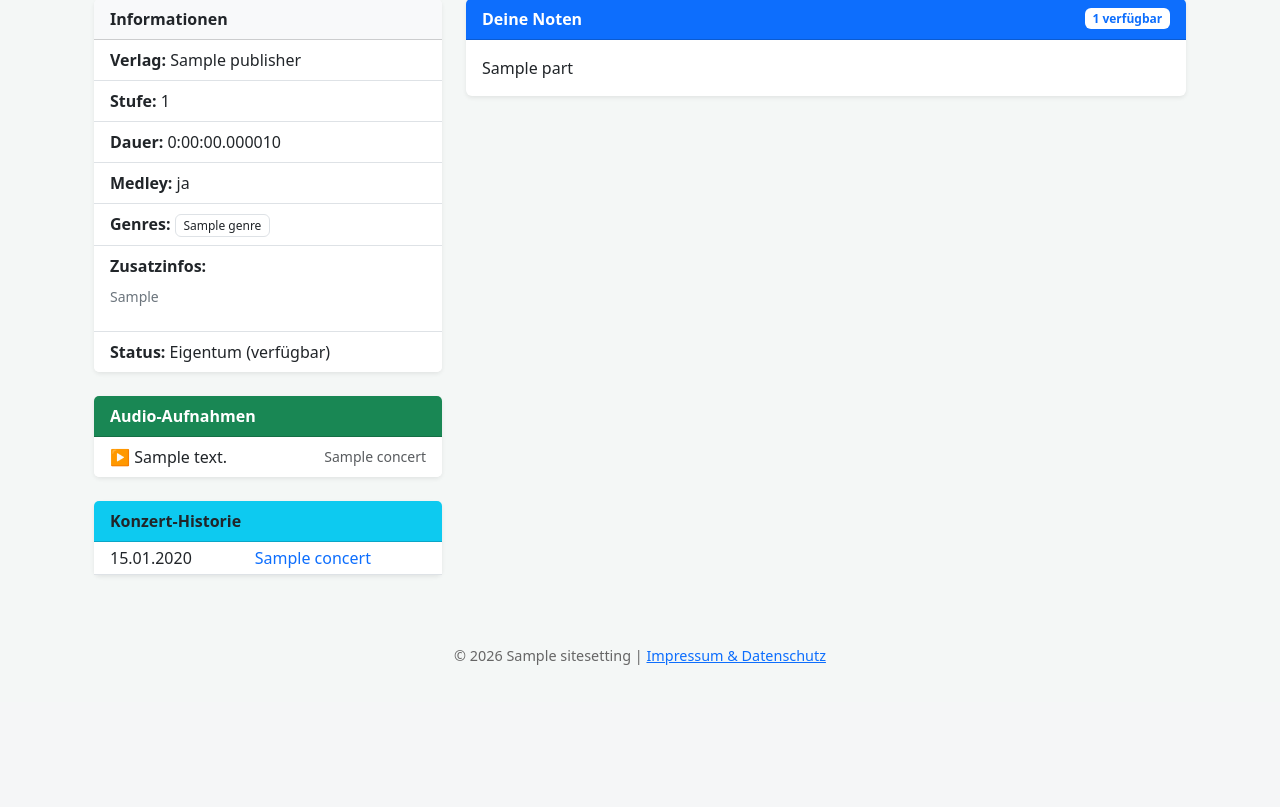
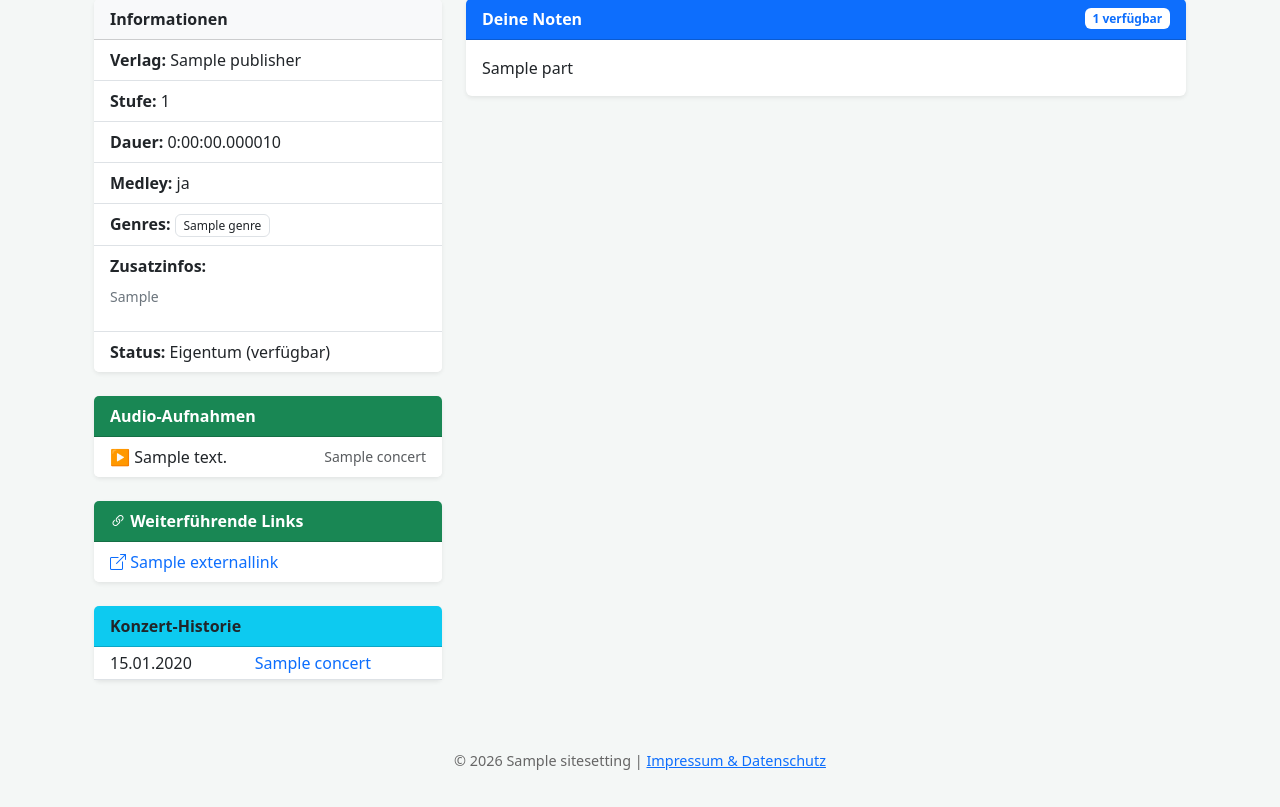
Before and after one commit to tubadour-sw/scorelib, a Django app: page /piece/1/ in a window 1280 px wide. Shown: the part 257-1064 px from the top of the page. Before the commit the page ends 922 px from the top, so only its background shows below. Run offline with Django 5.2, Linux system fonts and the light colour scheme; tables that the repository leaves empty hold one stand-in row (values such as "Sample post").

Commit message:
support external links for pieces

```diff
--- a/scorelib/models.py
+++ b/scorelib/models.py
@@ -273,3 +273,15 @@ class AudioRecording(models.Model):
 
     def __str__(self):
         return f"{self.piece.title} @ {self.concert.title}"
+
+class ExternalLink(models.Model):
+    piece = models.ForeignKey(Piece, on_delete=models.CASCADE, related_name='external_links')
+    title = models.CharField(max_length=100, verbose_name="Beschreibung", help_text="z.B. 'Hörbeispiel' oder 'YouTube Video'")
+    url = models.URLField(verbose_name="Link (URL)")
+
+    class Meta:
+        verbose_name = "Externer Link"
+        verbose_name_plural = "Externe Links"
+
+    def __str__(self):
+        return f"{self.title} ({self.piece.title})"
--- a/scorelib/views.py
+++ b/scorelib/views.py
@@ -241,9 +241,14 @@ def concert_detail_view(request, concert_id=None):
                 all_parts = piece.parts.all()
                 user_parts = [p for p in all_parts if profile.can_view_part(p.part_name)]
 
+            has_youtube = piece.external_links.filter(
+                Q(url__icontains='youtube.com') | Q(url__icontains='youtu.be')
+            ).exists()
+
             program_data.append({
                 'piece': piece,
                 'user_parts': user_parts,
+                'has_youtube': has_youtube,
                 'recordings': piece.audiorecording_set.filter(concert=next_concert)
             })
 
--- a/templates/scorelib/piece_detail.html
+++ b/templates/scorelib/piece_detail.html
@@ -52,6 +52,28 @@
                     </a>
                     {% endfor %}
                 </div>
+            </div>
+            {% endif %}
+
+            {% if piece.external_links.all %}
+            <div class="card shadow-sm mb-4">
+                <div class="card-header bg-success text-white fw-bold">
+                    <i class="bi bi-link-45deg"></i> Weiterführende Links
+                </div>
+                <ul class="list-group list-group-flush">
+                    {% for link in piece.external_links.all %}
+                        <li class="list-group-item">
+                            <a href="{{ link.url }}" target="_blank" class="text-decoration-none">
+                                {% if "youtube.com" in link.url or "youtu.be" in link.url %}
+                                    <i class="bi bi-youtube text-danger"></i>
+                                {% else %}
+                                    <i class="bi bi-box-arrow-up-right"></i>
+                                {% endif %}
+                                {{ link.title }}
+                            </a>
+                        </li>
+                    {% endfor %}
+                </ul>
             </div>
             {% endif %}
 
```
Also changed, not shown: scorelib/admin.py (+7 -2 lines), templates/scorelib/concert_detail.html (+7 -1 lines), scorelib/migrations/0015_externallink.py (added).
